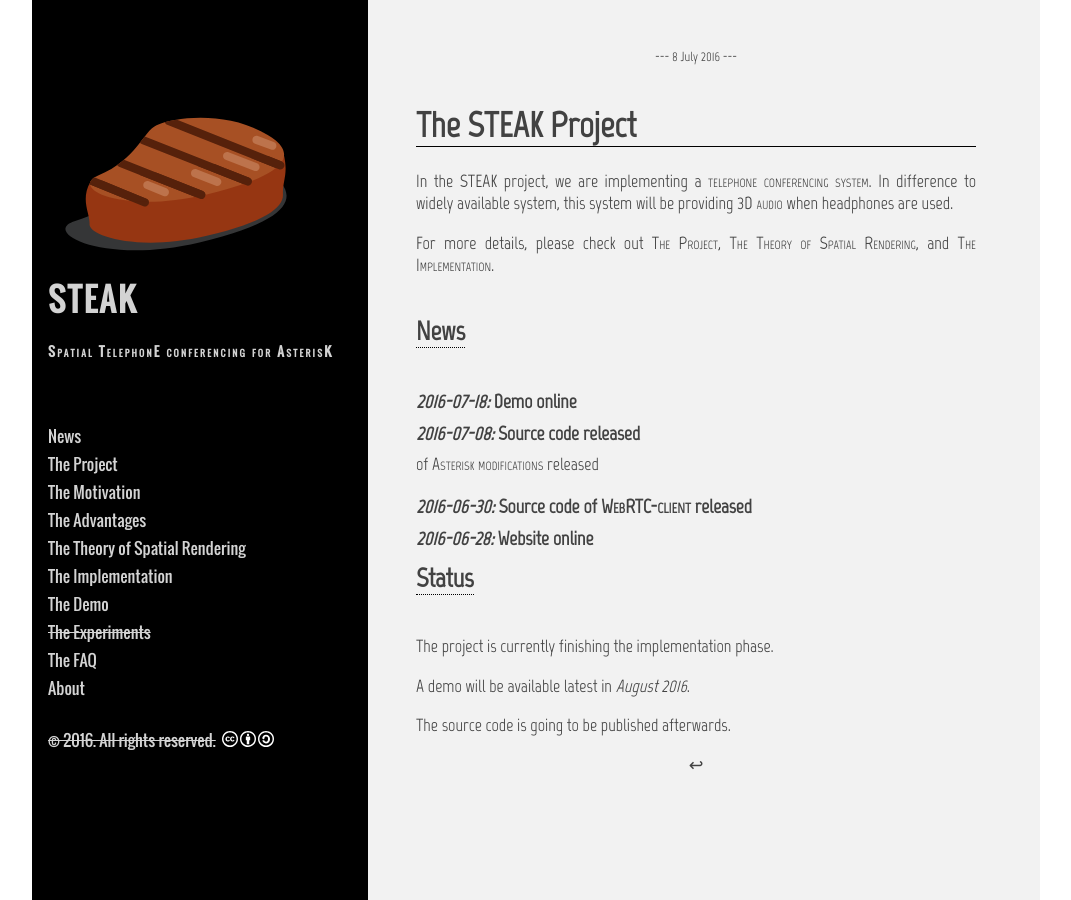
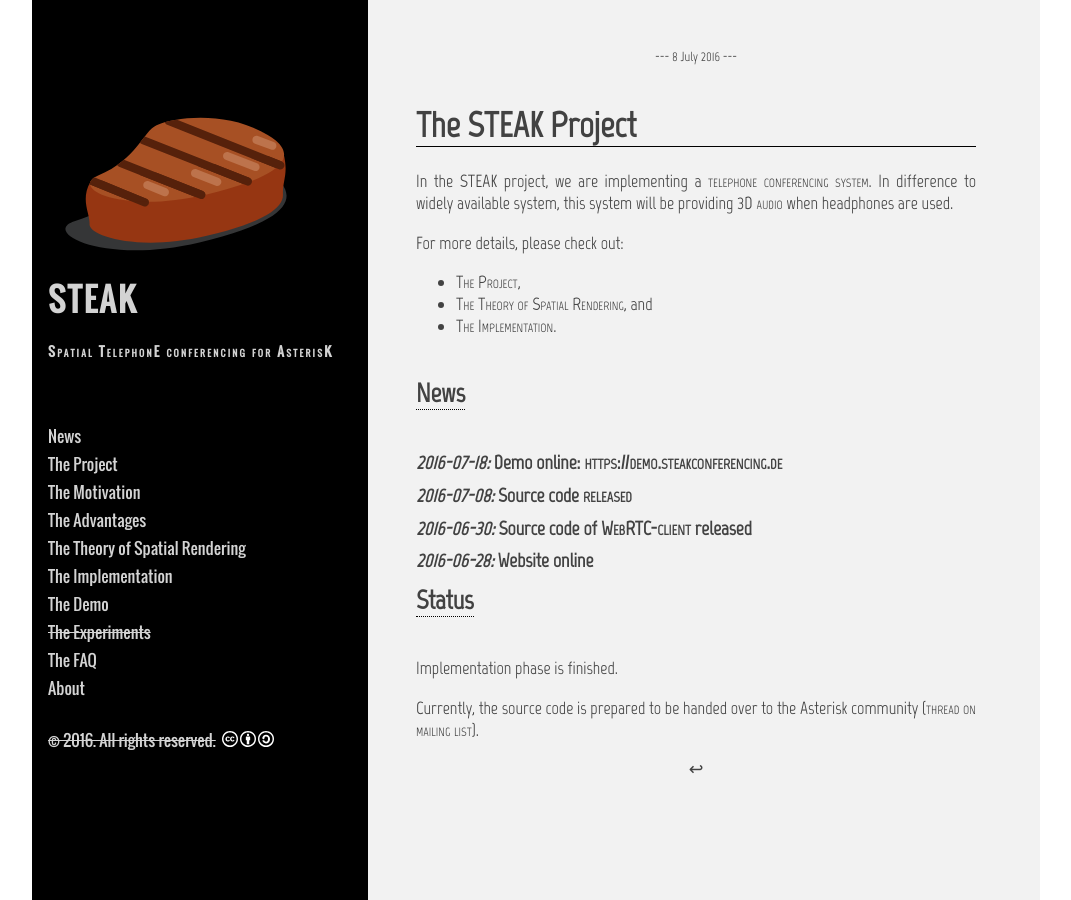
Before and after one commit to SteakConferencing/website, a Jekyll site: the page built from jekyll/index.md, in a window 1280 px wide. Shown: the whole page, without its empty margins (128-1199 px from the left). Built offline with Jekyll 4.4.1, drawn with Linux system fonts in a browser that asks for light colours.

Commit message:
Fixed news.

```diff
--- a/jekyll/_includes/news.md
+++ b/jekyll/_includes/news.md
@@ -4,16 +4,18 @@
 In the STEAK project, we are implementing a [telephone conferencing system](https://en.wikipedia.org/wiki/Conference_call).
 In difference to widely available system, this system will be providing [3D audio](https://en.wikipedia.org/wiki/3D_audio_effect) when headphones are used.
 
-For more details, please check out [The Project]({{ site.baseurl }}/project#content), [The Theory of Spatial Rendering]({{ site.baseurl }}/theory#content), and [The Implementation]({{ site.baseurl }}/implementation#content).
+For more details, please check out:
+
+* [The Project]({{ site.baseurl }}/project#content),
+* [The Theory of Spatial Rendering]({{ site.baseurl }}/theory#content), and
+* [The Implementation]({{ site.baseurl }}/implementation#content).
 
 News
 ---
 
-### _2016-07-18:_ Demo online
+### _2016-07-18:_ Demo online: [https://demo.steakconferencing.de](https://demo.steakconferencing.de)
 
-### _2016-07-08:_ Source code released
-
-of [Asterisk modifications](https://github.com/steakconferencing/asterisk) released
+### _2016-07-08:_ Source code [released](https://github.com/steakconferencing/asterisk)
 
 ### _2016-06-30:_ Source code of [WebRTC-client](https://github.com/steakconferencing/demo-client) released
 
@@ -23,8 +25,6 @@
 
 Status
 ---
-The project is currently finishing the implementation phase.
+Implementation phase is finished.
 
-A demo will be available latest in _August 2016_.
-
-The source code is going to be published afterwards.
+Currently, the source code is prepared to be handed over to the Asterisk community ([thread on mailing list](http://lists.digium.com/pipermail/asterisk-dev/2016-July/075693.html)).
```
